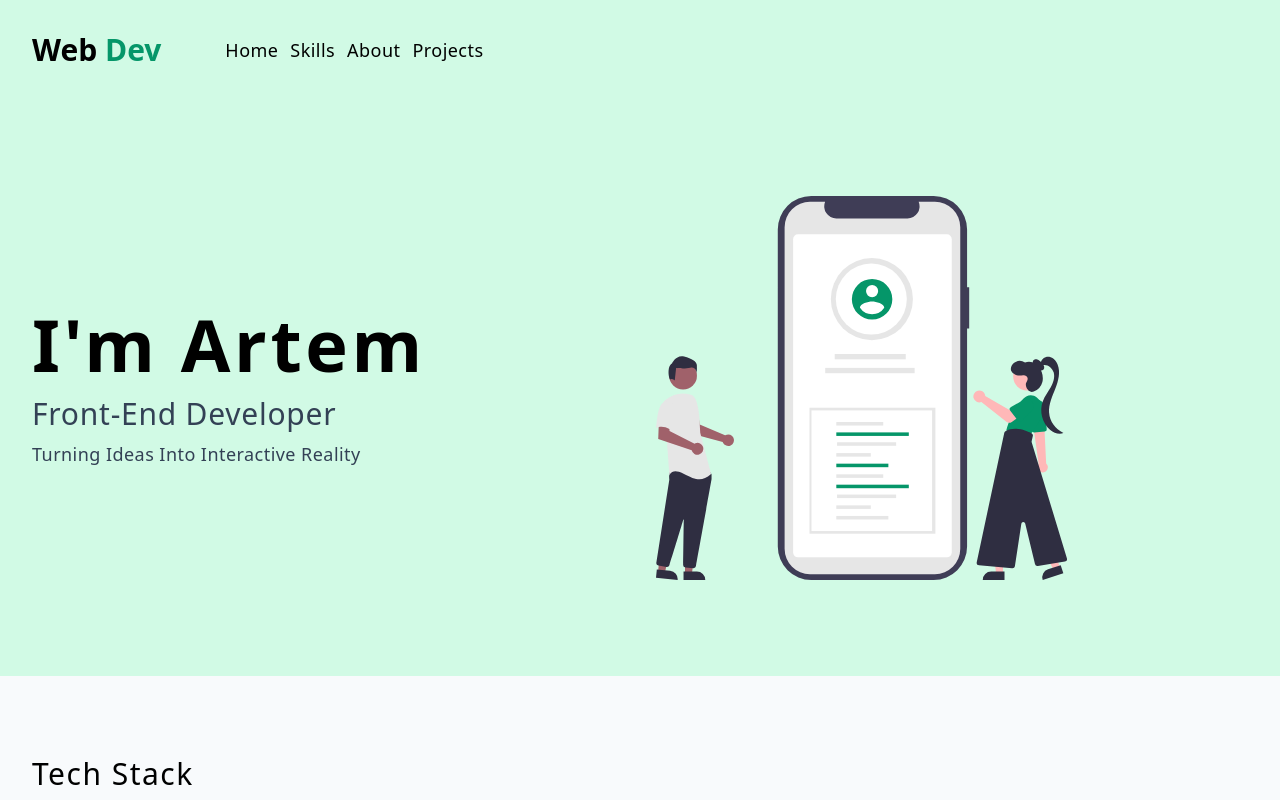
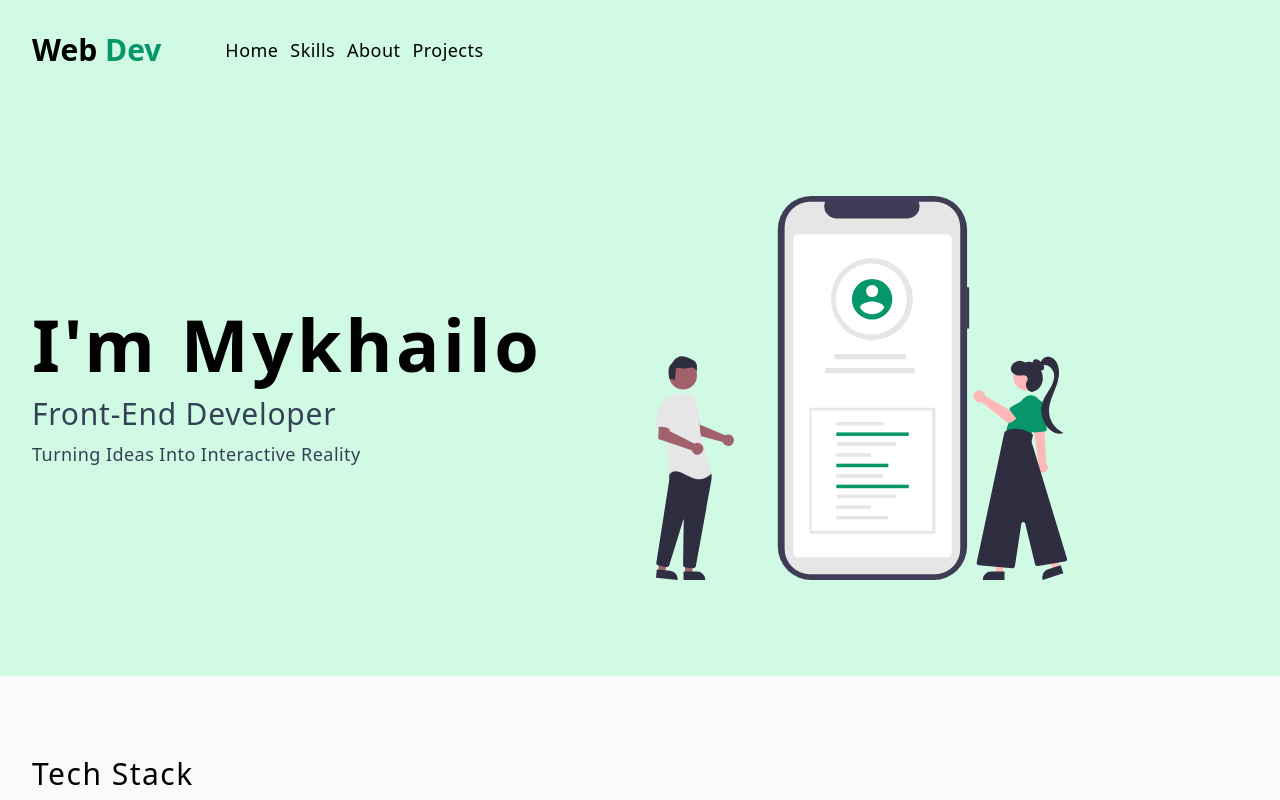
Before and after one commit to MishaShevchenko/Portfolio, a React (Vite) app: page / in a window 1280 px wide. Shown: the top 800 px of the page. Built offline with nearby package versions, Linux system fonts and the light colour scheme.

Commit message:
fix hero

```diff
--- a/src/components/Hero.jsx
+++ b/src/components/Hero.jsx
@@ -5,7 +5,7 @@
     <div className="bg-emerald-100 py-24">
       <div className="align-element grid md:grid-cols-2 items-center gap-8">
         <article>
-                  <h1 className="text-7xl font-bold tracking-wider">{`I'm Artem`}</h1>
+                  <h1 className="text-7xl font-bold tracking-wider">{`I'm Mykhailo`}</h1>
           <p className="mt-4 text-3xl text-slate-700 capitalize tracking-wide">
             Front-End Developer
           </p>
```
